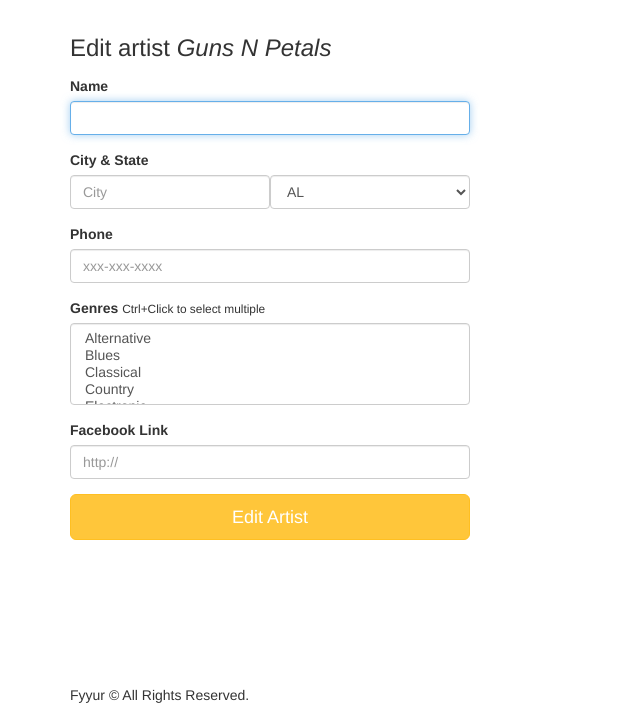
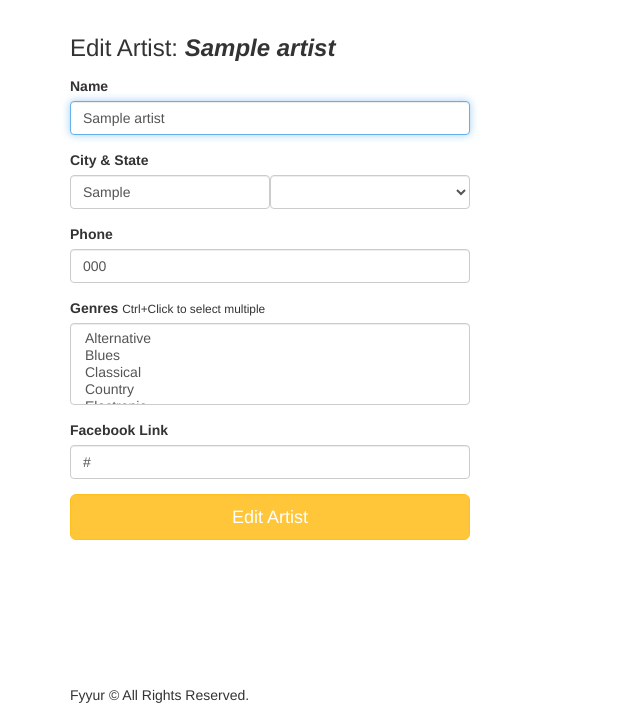
Before and after one commit to Omarb28/fyyur, a Flask app: page /artists/1/edit in a window 1280 px wide. Shown: the part 60-779 px from the top of the page, without its empty margins (0-640 px from the left). Run offline with Flask 2, Linux system fonts and the light colour scheme; tables that the repository leaves empty hold one stand-in row (values such as "Sample post"); some libraries are stand-ins or nearby versions.

Commit message:
Updated the view for Artist editing

```diff
--- a/app.py
+++ b/app.py
@@ -529,22 +529,16 @@ def show_artist(artist_id):
 #  ----------------------------------------------------------------
 @app.route('/artists/<int:artist_id>/edit', methods=['GET'])
 def edit_artist(artist_id):
+  # DONE: populate form with fields from artist with ID <artist_id>
   form = ArtistForm()
-  artist={
-    "id": 4,
-    "name": "Guns N Petals",
-    "genres": ["Rock n Roll"],
-    "city": "San Francisco",
-    "state": "CA",
-    "phone": "326-123-5000",
-    "website": "https://www.gunsnpetalsband.com",
-    "facebook_link": "https://www.facebook.com/GunsNPetals",
-    "seeking_venue": True,
-    "seeking_description": "Looking for shows to perform at in the San Francisco Bay Area!",
-    "image_link": "https://images.unsplash.com/photo-1549213783-8284d0336c4f?ixlib=rb-1.2.1&ixid=eyJhcHBfaWQiOjEyMDd9&auto=format&fit=crop&w=300&q=80"
-  }
-  # TODO: populate form with fields from artist with ID <artist_id>
-  return render_template('forms/edit_artist.html', form=form, artist=artist)
+
+  artist = Artist.query.get(artist_id)
+  if artist is None:
+    abort(404)
+
+  genres = [g.genre for g in artist.genres]
+
+  return render_template('forms/edit_artist.html', form=form, artist=artist, genres=genres)
 
 @app.route('/artists/<int:artist_id>/edit', methods=['POST'])
 def edit_artist_submission(artist_id):
@@ -555,25 +549,13 @@ def edit_artist_submission(artist_id):
 
 @app.route('/venues/<int:venue_id>/edit', methods=['GET'])
 def edit_venue(venue_id):
-  '''
-  venue_data={
-    "id": 1,
-    "name": "The Musical Hop",
-    "genres": ["Jazz", "Reggae", "Swing", "Classical", "Folk"],
-    "address": "1015 Folsom Street",
-    "city": "San Francisco",
-    "state": "CA",
-    "phone": "123-123-1234",
-    "website": "https://www.themusicalhop.com",
-    "facebook_link": "https://www.facebook.com/TheMusicalHop",
-    "seeking_talent": True,
-    "seeking_description": "We are on the lookout for a local artist to play every two weeks. Please call us.",
-    "image_link": "https://images.unsplash.com/photo-1543900694-133f37abaaa5?ixlib=rb-1.2.1&ixid=eyJhcHBfaWQiOjEyMDd9&auto=format&fit=crop&w=400&q=60"
-  }
-  '''
-  # TODO: populate form with values from venue with ID <venue_id>
+  # DONE: populate form with values from venue with ID <venue_id>
   form = VenueForm()
+
   venue = Venue.query.get(venue_id)
+  if venue is None:
+    abort(404)
+
   genres = [g.genre for g in venue.genres]
 
   return render_template('forms/edit_venue.html', form=form, venue=venue, genres=genres)
--- a/templates/forms/edit_artist.html
+++ b/templates/forms/edit_artist.html
@@ -3,36 +3,52 @@
 {% block content %}
   <div class="form-wrapper">
     <form class="form" method="post" action="/artists/{{artist.id}}/edit">
-      <h3 class="form-heading">Edit artist <em>{{ artist.name }}</em></h3>
+      <h3 class="form-heading">Edit Artist: <b><em>{{ artist.name }}</em></b></h3>
       <div class="form-group">
         <label for="name">Name</label>
-        {{ form.name(class_ = 'form-control', autofocus = true) }}
+        {{ form.name(class_ = 'form-control', autofocus = true, value = artist.name) }}
       </div>
       <div class="form-group">
           <label>City & State</label>
           <div class="form-inline">
             <div class="form-group">
-              {{ form.city(class_ = 'form-control', placeholder='City', autofocus = true) }}
+              {{ form.city(class_ = 'form-control', placeholder='City', autofocus = true, value = artist.city) }}
             </div>
             <div class="form-group">
-              {{ form.state(class_ = 'form-control', placeholder='State', autofocus = true) }}
+              {{ form.state(class_ = 'form-control state-select', placeholder='State', autofocus = true, value = artist.state) }}
             </div>
           </div>
       </div>
       <div class="form-group">
           <label for="phone">Phone</label>
-          {{ form.phone(class_ = 'form-control', placeholder='xxx-xxx-xxxx', autofocus = true) }}
+          {{ form.phone(class_ = 'form-control', placeholder='xxx-xxx-xxxx', autofocus = true, value = artist.phone) }}
         </div>
       <div class="form-group">
         <label for="genres">Genres</label>
         <small>Ctrl+Click to select multiple</small>
-        {{ form.genres(class_ = 'form-control', placeholder='Genres, separated by commas', autofocus = true) }}
+        {{ form.genres(class_ = 'form-control', placeholder='Genres, separated by commas', autofocus = true, value = genres) }}
       </div>
       <div class="form-group">
           <label for="genres">Facebook Link</label>
-          {{ form.facebook_link(class_ = 'form-control', placeholder='http://', autofocus = true) }}
+          {{ form.facebook_link(class_ = 'form-control genre-select', placeholder='http://', autofocus = true, value = artist.facebook_link) }}
         </div>
       <input type="submit" value="Edit Artist" class="btn btn-primary btn-lg btn-block">
     </form>
   </div>
+  <script>
+    // Code for selecting the options in select field for Artist's state
+    const stateSelect = document.getElementsByClassName('state-select')[0];
+    stateSelect.value = stateSelect.getAttribute('value');
+    // Code for selecting the options in select field for Artist's genres
+    const genreSelect = document.getElementsByClassName('genre-select')[0];
+    const genres = genreSelect.getAttribute('value').replace(/'|\[|\]|/g, '').split(', ');
+    const genreOptions = document.querySelector(".genre-select").querySelectorAll('option');
+    genres.forEach(function(genre) {
+      genreOptions.forEach(function(option) {
+        if (genre === option.value) {
+            option.selected = true;
+        }
+      });
+    });
+  </script>
 {% endblock %}
--- a/templates/forms/edit_venue.html
+++ b/templates/forms/edit_venue.html
@@ -3,7 +3,7 @@
 {% block content %}
   <div class="form-wrapper">
     <form class="form" method="post" action="/venues/{{venue.id}}/edit">
-      <h3 class="form-heading">Edit Venue: <em>{{ venue.name }}</em> <a href="{{ url_for('index') }}" title="Back to homepage"><i class="fa fa-home pull-right"></i></a></h3>
+      <h3 class="form-heading">Edit Venue: <b><em>{{ venue.name }}</em></b> <a href="{{ url_for('index') }}" title="Back to homepage"><i class="fa fa-home pull-right"></i></a></h3>
       <div class="form-group">
         <label for="name">Name</label>
         {{ form.name(class_ = 'form-control', autofocus = true, value = venue.name) }}
@@ -40,9 +40,10 @@
     </form>
   </div>
   <script>
+    // Code for selecting the options in select field for Venue's state
     const stateSelect = document.getElementsByClassName('state-select')[0];
     stateSelect.value = stateSelect.getAttribute('value');
-
+    // Code for selecting the options in select field for Venue's genres
     const genreSelect = document.getElementsByClassName('genre-select')[0];
     const genres = genreSelect.getAttribute('value').replace(/'|\[|\]|/g, '').split(', ');
     const genreOptions = document.querySelector(".genre-select").querySelectorAll('option');
```
